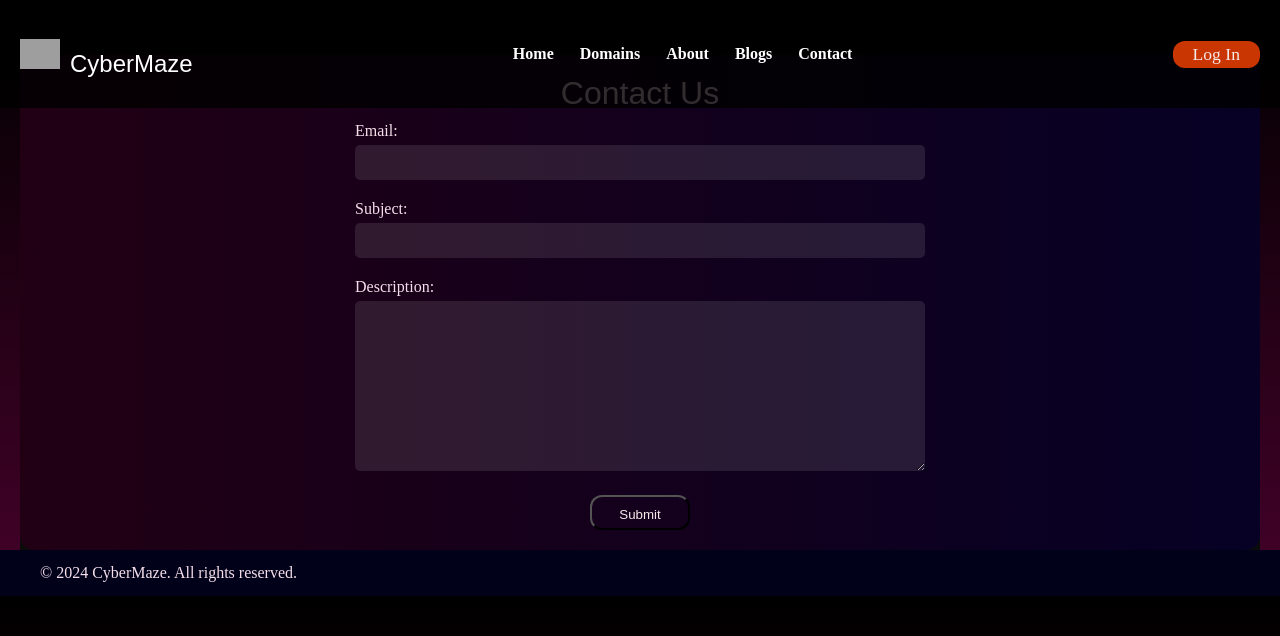
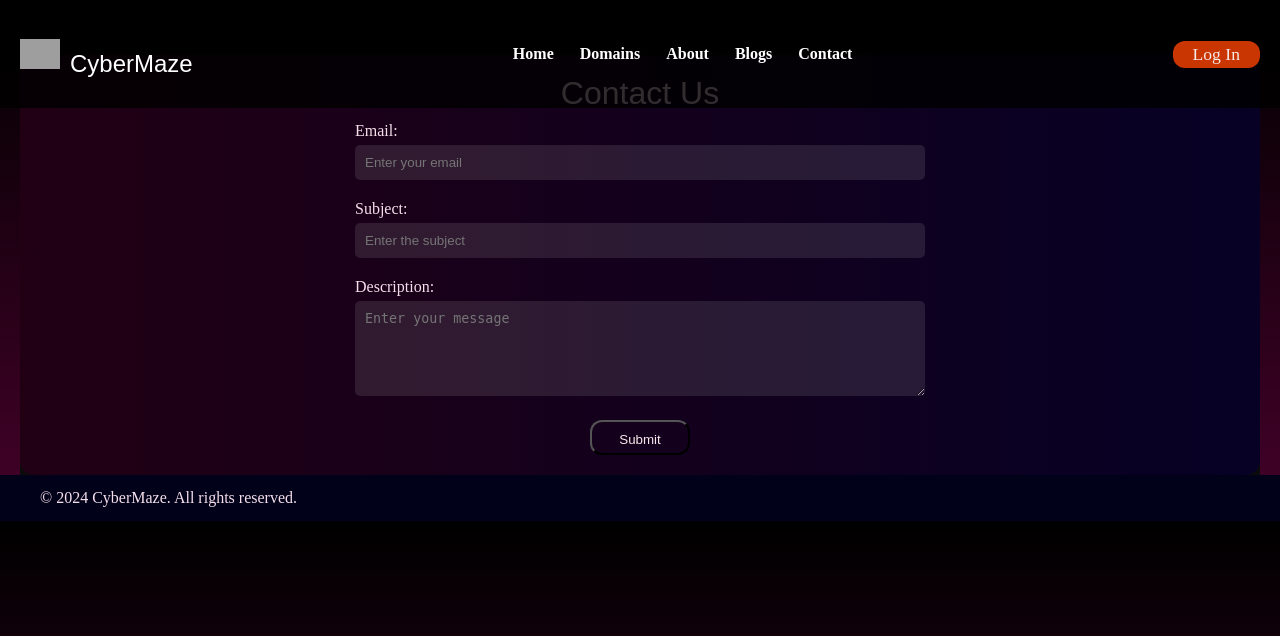
Before and after one commit to Ukasha-Awan/CyberMazeProject, a Django app: page /contact in a window 1280 px wide. Shown: the top 636 px of the page. Run offline with Django 5.2, Linux system fonts and the light colour scheme; some web fonts are replaced; grey boxes are pictures that could not be loaded.

Commit message:
necessery modification in ContactForm

```diff
--- a/CyberMazeapp/forms.py
+++ b/CyberMazeapp/forms.py
@@ -5,3 +5,23 @@ class ContactForm(forms.ModelForm):
     class Meta:
         model = Contact
         fields = ['email', 'subject', 'description']
+
+        # Add widgets to customize the fields (e.g., placeholders)
+        widgets = {
+            'email': forms.EmailInput(attrs={
+                'placeholder': 'Enter your email',
+                'class': 'form-control',
+                'required': True
+            }),
+            'subject': forms.TextInput(attrs={
+                'placeholder': 'Enter the subject',
+                'class': 'form-control',
+                'required': True
+            }),
+            'description': forms.Textarea(attrs={
+                'placeholder': 'Enter your message',
+                'class': 'form-control',
+                'rows': 5,
+                'required': True
+            }),
+        }
--- a/templates/contact.html
+++ b/templates/contact.html
@@ -48,22 +48,18 @@
         <h2>Contact Us</h2>
         <form action="{% url 'contact' %}" method="POST" class="contact-form">
             {% csrf_token %}
-            {{ form.non_field_errors }}
 
             <div class="form-group">
                 <label for="email">Email:</label>
                 {{ form.email }}
-                {{ form.email.errors }}
             </div>
             <div class="form-group">
                 <label for="subject">Subject:</label>
                 {{ form.subject }}
-                {{ form.subject.errors }}
             </div>
             <div class="form-group">
                 <label for="description">Description:</label>
                 {{ form.description }}
-                {{ form.description.errors }}
             </div>
 
             <button class="submit-btn" type="submit">Submit</button>
```
Also changed, not shown: db.sqlite3.
